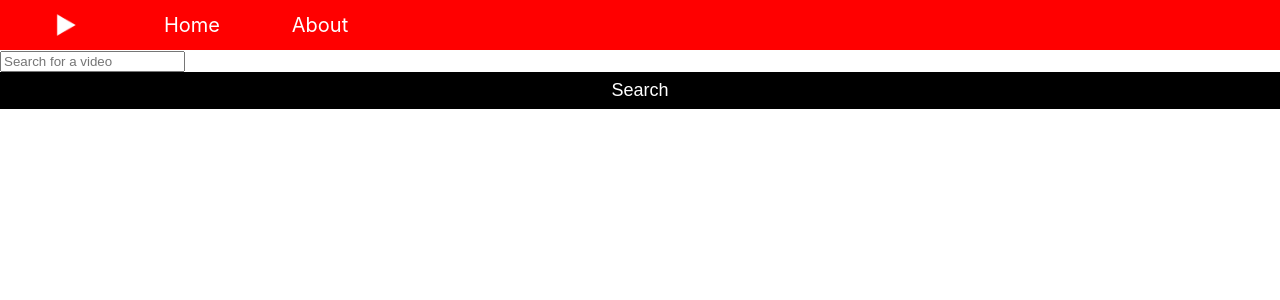
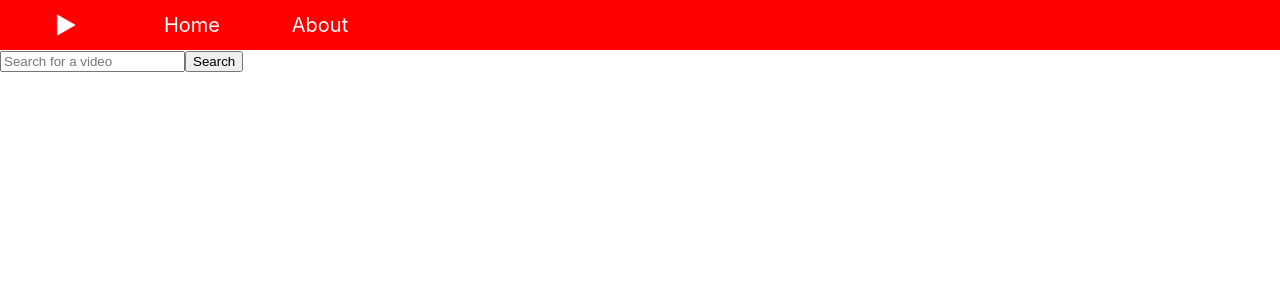
Before and after one commit to joshmarte/youtube-clone, a React (Create React App) app in the folder youtube-clone-with-react/: page / in a window 1280 px wide. Shown: the top 300 px of the page. Built offline with nearby package versions, Linux system fonts and the light colour scheme.

Commit message:
CSS changes to typography and margins

```diff
--- a/youtube-clone-with-react/src/Components/About.css
+++ b/youtube-clone-with-react/src/Components/About.css
@@ -1,45 +1,56 @@
+.about-paragaph {
+  margin-left: 100px;
+}
+
 ul {
     list-style-type: none;
     display: inline-block;
 }
 .faceCard {
-    height: 100px;
+  margin-top: 35px;
+    height: 150px;
 }
+
+
 li {
     font-family: Verdana, Geneva, Tahoma, sans-serif;
 }
 
+.creators {
+  margin-top: 90px;
+  margin-left: 100px;
+}
+
 .bios{
     display: flex;
+
 }
 
 .tellMeMore {
     box-shadow: 0 4px 8px 0 rgba(0, 0, 0, 0.2);
-    max-width: 300px;
+    border-radius: 10px;
+    height: 600px;
+    max-width: 350px;
     margin: auto;
     text-align: center;
   }
 
   .name {
+    margin: 10px;
     color: grey;
-    font-size: 18px;
+    font-size: 21px;
   }
 
-  button {
-    border: none;
-    outline: 0;
-    display: inline-block;
-    padding: 8px;
-    color: white;
-    background-color: #000;
-    text-align: center;
-    cursor: pointer;
-    width: 100%;
-    font-size: 18px;
-  }
 
   a {
     text-decoration: none;
-    font-size: 22px;
-    color: black;
+    font-size: 14px;
+
   }
+
+ .aboutParagaph {
+   text-align: left;
+   font-size: 10pt;
+   margin: 25px;;
+ color: black;
+ }
```
